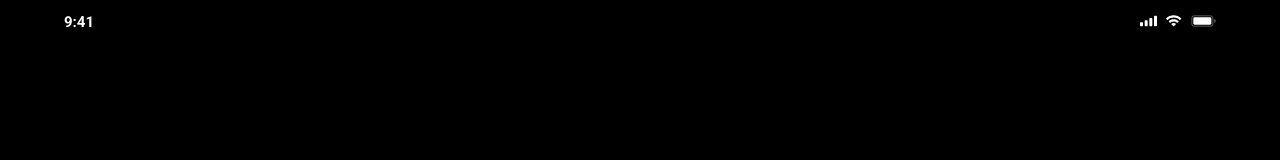
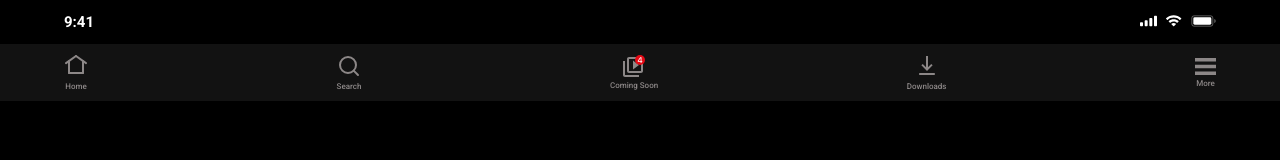
Before and after one commit to michelewtc/maratona-clonando-netflix, a plain HTML site: page index.html in a window 1280 px wide. Drawn offline with Linux system fonts and the light colour scheme.

Commit message:
feat: bottom navbar

```diff
--- a/index.html
+++ b/index.html
@@ -19,5 +19,30 @@
         <img src="./assets/icons/battery.svg" alt="Bateria" />
       </div>
     </div>
+
+    <div class="bottom-navbar__background">
+      <div class="bottom-navbar">
+        <div class="bottom-navbar__icon">
+          <img src="./assets/icons/home.svg" alt="Home" />
+          <p class="bottom-navbar__text">Home</p>
+        </div>
+        <div class="bottom-navbar__icon">
+          <img src="./assets/icons/search.svg" alt="Pesquisa" />
+          <p class="bottom-navbar__text">Search</p>
+        </div>
+        <div class="bottom-navbar__icon">
+          <img src="./assets/icons/comming-soon.svg" alt="Em Breve" />
+          <p class="bottom-navbar__text">Coming Soon</p>
+        </div>
+        <div class="bottom-navbar__icon">
+          <img src="./assets/icons/download.svg" alt="Downloads" />
+          <p class="bottom-navbar__text">Downloads</p>
+        </div>
+        <div class="bottom-navbar__icon">
+          <img src="./assets/icons/more.svg" alt="Mais" />
+          <p class="bottom-navbar__text">More</p>
+        </div>
+      </div>
+    </div>
   </body>
 </html>
--- /dev/null
+++ b/styles/components/bottom-navbar.css
@@ -0,0 +1,26 @@
+.bottom-navbar__background {
+  background-color: #121212;
+  padding-top: 10px;
+  padding-bottom: 10px;
+}
+
+.bottom-navbar {
+  display: flex;
+  align-items: center;
+  justify-content: space-between;
+  width: 90%;
+  margin: 0 auto;
+}
+
+.bottom-navbar__icon {
+  text-align: center;
+}
+
+.bottom-navbar__text {
+  color: #8c8787;
+  font-size: 8px;
+  font-style: normal;
+  font-weight: 500;
+  text-align: center;
+  margin-top: 2px;
+}
--- a/styles/pages/index.css
+++ b/styles/pages/index.css
@@ -1,2 +1,3 @@
 @import "../utils/index.css";
 @import "../components/status-bar.css";
+@import "../components/bottom-navbar.css";
```
Also changed, not shown: assets/icons/comming-soon.svg (added), assets/icons/download.svg (added), assets/icons/home.svg (added), assets/icons/more.svg (added), assets/icons/search.svg (added).
